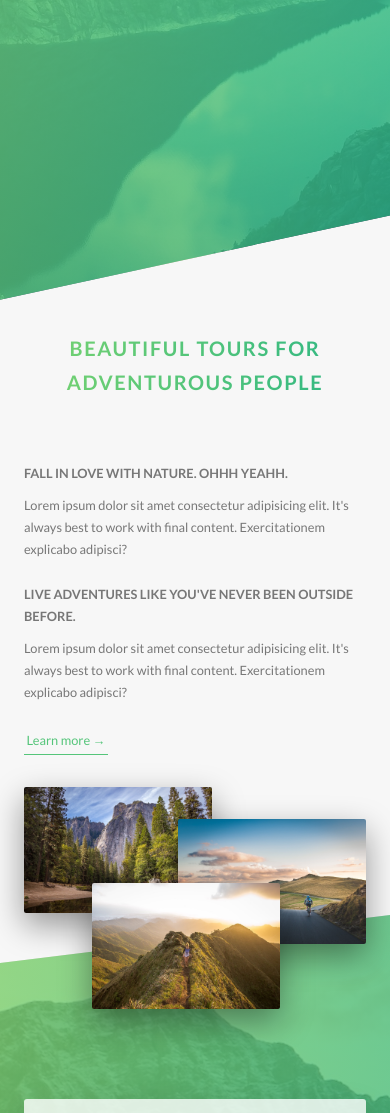
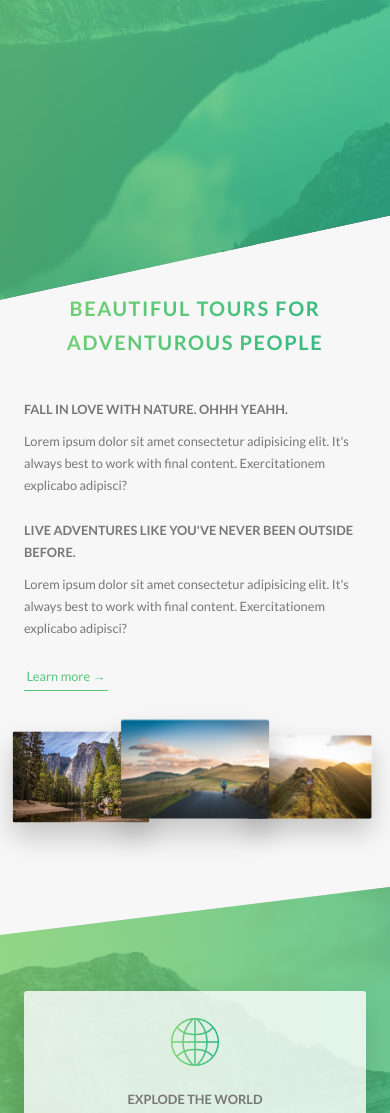
Before and after one commit to koglesby/natours, a website: page index.html in a window 390 px wide. Shown: the part 502-1615 px from the top of the page. Drawn offline with Linux system fonts and the light colour scheme.

Commit message:
media queries layout, about, features sections

```diff
--- a/scss/base/_utilities.scss
+++ b/scss/base/_utilities.scss
@@ -8,10 +8,17 @@
 
 .u-margin-bottom-medium {
   margin-bottom: 4rem !important;
+  @include respond(tab-port) {
+    margin-bottom: 3rem !important;
+  }
 }
 
 .u-margin-bottom-large {
   margin-bottom: 8rem !important;
+
+  @include respond(tab-port) {
+    margin-bottom: 5rem !important;
+  }
 }
 
 .u-margin-top-large {
--- a/scss/components/_composition.scss
+++ b/scss/components/_composition.scss
@@ -9,19 +9,40 @@
     transition: all 0.2s;
     outline-offset: 2rem;
 
+    @include respond(tab-port) {
+      float: left;
+      position: relative;
+      width: calc(100% * (1 / 3));
+      box-shadow: 0 1.5rem 3rem rgba($color-black, 0.2);
+    }
+
     &--p1 {
       left: 0;
       top: -2rem;
+      @include respond(tab-port) {
+        top: 0;
+        transform: scale(1.2);
+      }
     }
 
     &--p2 {
       right: 0;
       top: 2rem;
+      @include respond(tab-port) {
+        top: -1rem;
+        transform: scale(1.3);
+        z-index: 100;
+      }
     }
 
     &--p3 {
       left: 20%;
       top: 10rem;
+      @include respond(tab-port) {
+        top: 0;
+        left: 0;
+        transform: scale(1.1);
+      }
     }
 
     &:hover {
--- a/scss/components/_feature-box.scss
+++ b/scss/components/_feature-box.scss
@@ -6,6 +6,11 @@
   border-radius: 3px;
   box-shadow: 0 1.5rem 4rem rgba($color-black, 0.15);
   transition: transform 0.3s;
+
+  @include respond(tab-port) {
+    padding: 2rem;
+  }
+
   &__icon {
     font-size: 6rem;
     margin-bottom: 0.5rem;
@@ -17,6 +22,9 @@
     );
     -webkit-background-clip: text;
     color: transparent;
+    @include respond(tab-port) {
+      margin-bottom: 0;
+    }
   }
   &:hover {
     transform: translateY(-1.5rem) (scale(1.05));
--- a/scss/layout/_footer.scss
+++ b/scss/layout/_footer.scss
@@ -10,6 +10,9 @@
   &__logo-box {
     text-align: center;
     margin-bottom: 8rem;
+    @include respond(tab-port) {
+      margin-bottom: 6rem;
+    }
   }
 
   &__logo {
--- a/scss/pages/_home.scss
+++ b/scss/pages/_home.scss
@@ -2,6 +2,10 @@
   background-color: $color-grey-light-1;
   padding: 25rem 0;
   margin-top: -20vh;
+
+  @include respond(tab-port) {
+    padding: 20rem 0;
+  }
 }
 
 .section-features {
@@ -20,17 +24,27 @@
   & > * {
     transform: skewY(7deg);
   }
+
+  @include respond(tab-port) {
+    padding: 10rem 0;
+  }
 }
 
 .section-tours {
   background-color: $color-grey-light-1;
   padding: 25rem 0 15rem 0;
   margin-top: -9rem;
+  @include respond(tab-port) {
+    padding: 20rem 0 10rem 0;
+  }
 }
 
 .section-stories {
   position: relative;
   padding: 15rem 0;
+  @include respond(tab-port) {
+    padding: 10rem 0;
+  }
 }
 
 .section-booking {
```
Also changed, not shown: css/style.css.
